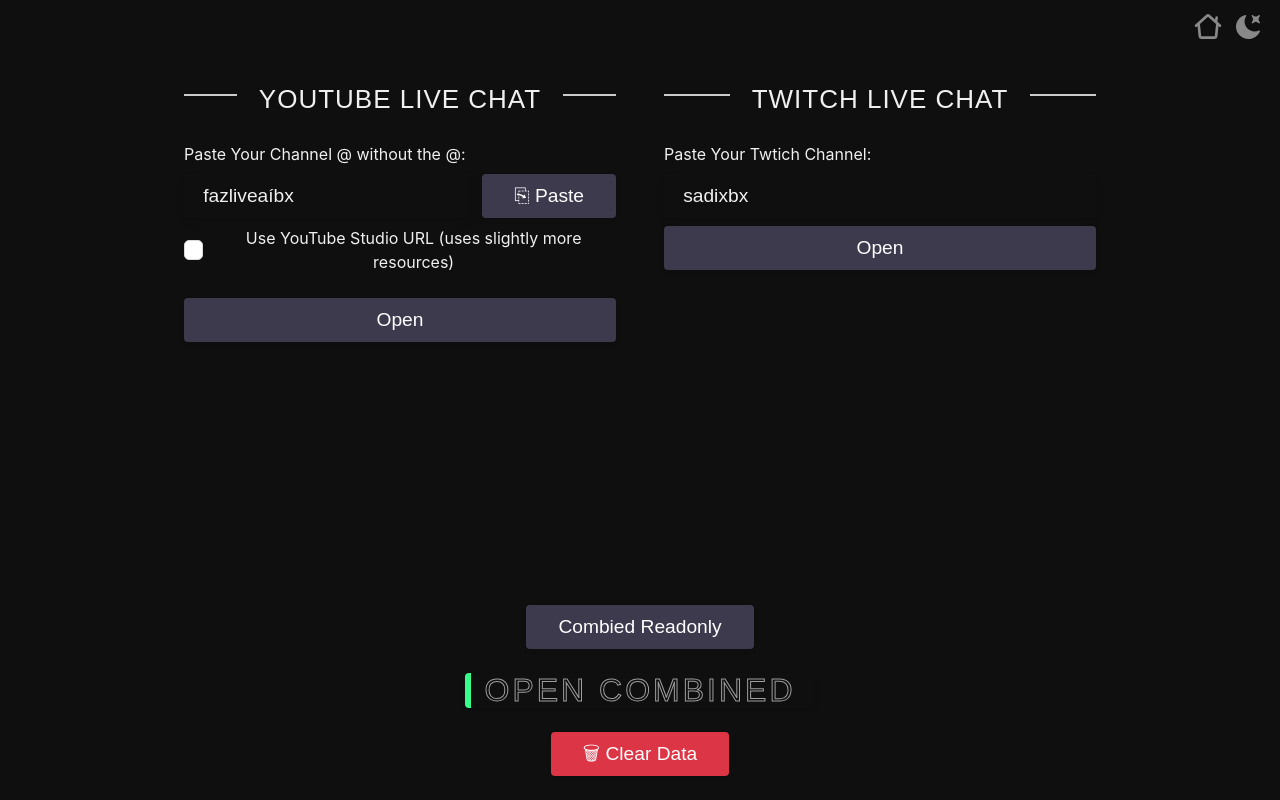
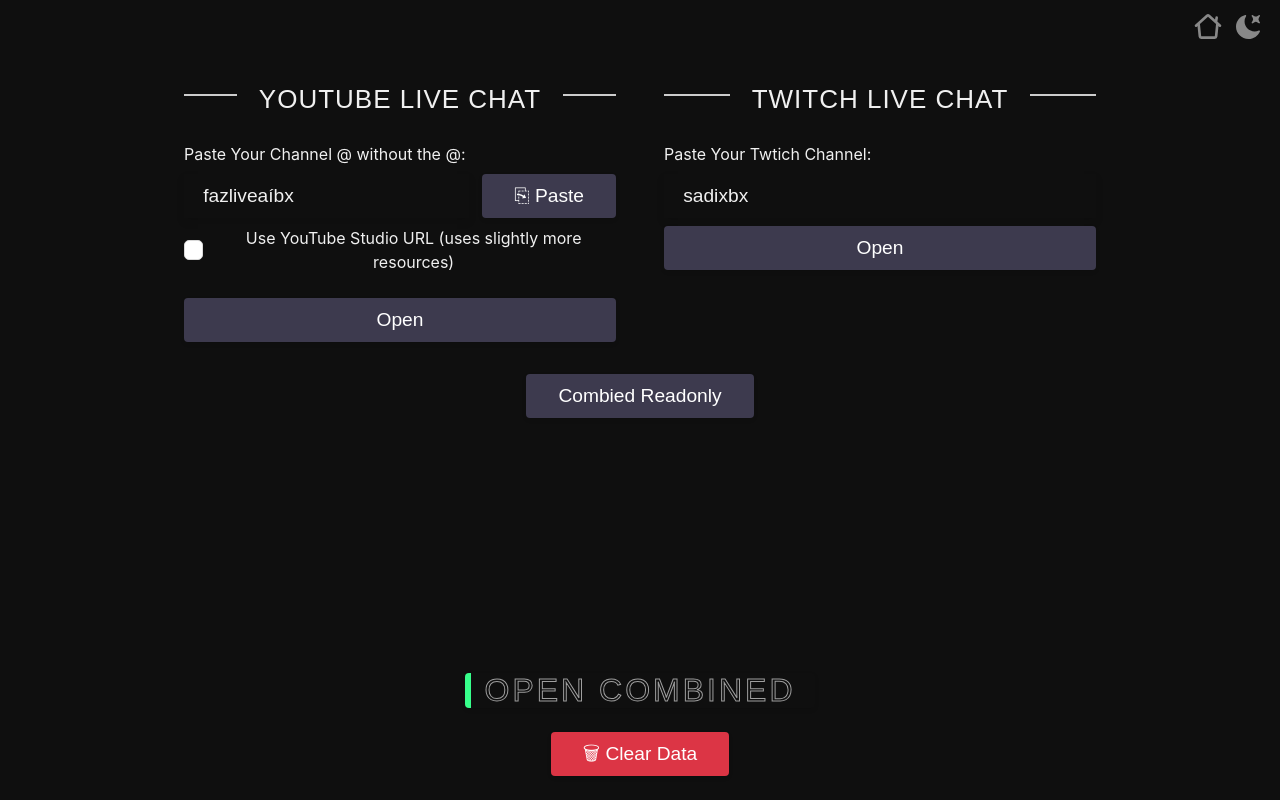
Before and after one commit to allisonbarrosx/youtube-chat-app, a SvelteKit app: page /main in a window 1280 px wide. Built offline with nearby package versions, Linux system fonts and the light colour scheme.

Commit message:
Added shadow to username when in light mode and removed from the message

```diff
--- a/src/css/app.css
+++ b/src/css/app.css
@@ -18,12 +18,14 @@
   --tooltip-bg: #303030;
   --tooltip-color: #fff;
   --margin: 0.5rem;
+  --text-shadow-color: #919191;
 }
 
 :root body.dark {
   --tooltip-bg: #fff;
   --tooltip-color: #5b5b5b;
   --margin: 0.5rem;
+  --text-shadow-color: transparent;
 }
 
 * {
--- a/src/routes/main/+page.svelte
+++ b/src/routes/main/+page.svelte
@@ -123,13 +123,15 @@
         </button>
       </div>
     </div>
+    <div class="mb-4">
+      <div class="mb-4 px-4 combined-chats">
+        <button class="button" on:click={openCombinedReadOnly}>
+          <span class="button-content">Combied Readonly</span>
+        </button>
+      </div>
+    </div>
   </div>
   <div class="fixed-bottom mb-4">
-    <div class="mb-4 px-4 combined-chats">
-      <button class="button" on:click={openCombinedReadOnly}>
-        <span class="button-content">Combied Readonly</span>
-      </button>
-    </div>
     <div class="mb-4 px-4 combined-chats">
       <CombinedButton onClick={openCombinedChats}/>
     </div>
```
Also changed, not shown: src/routes/main/combined-chats-readonly/+page.svelte (+4 -4 lines).
